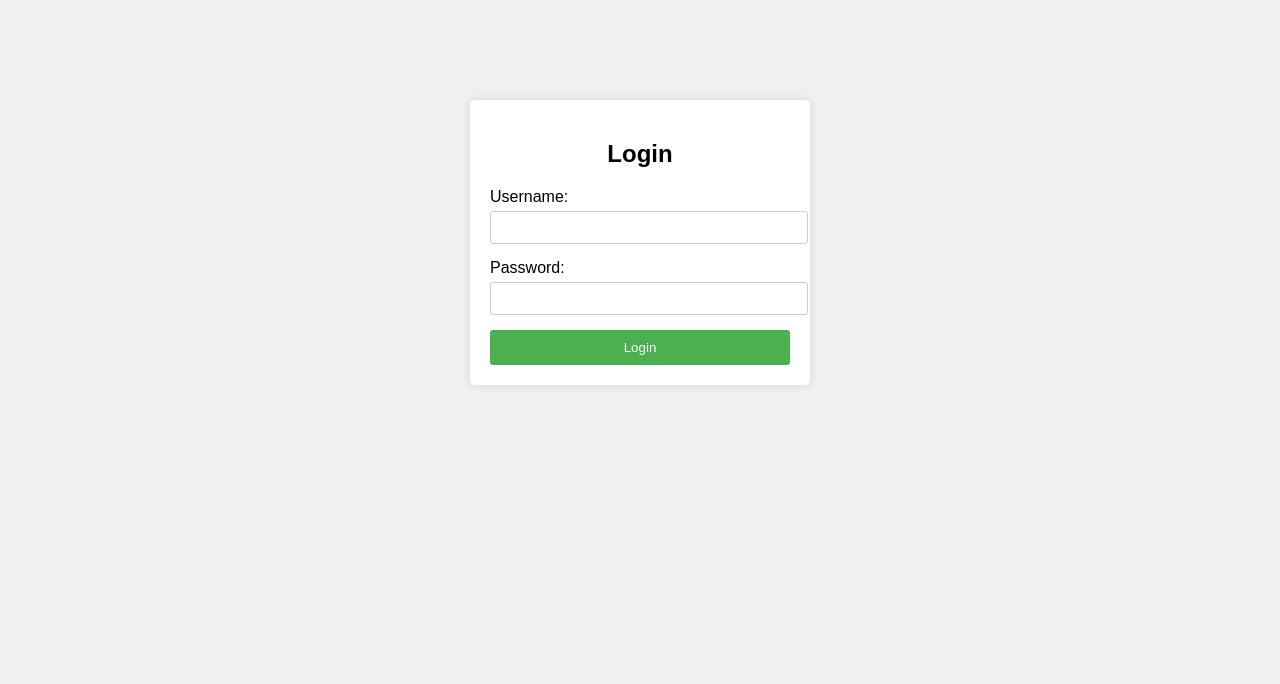
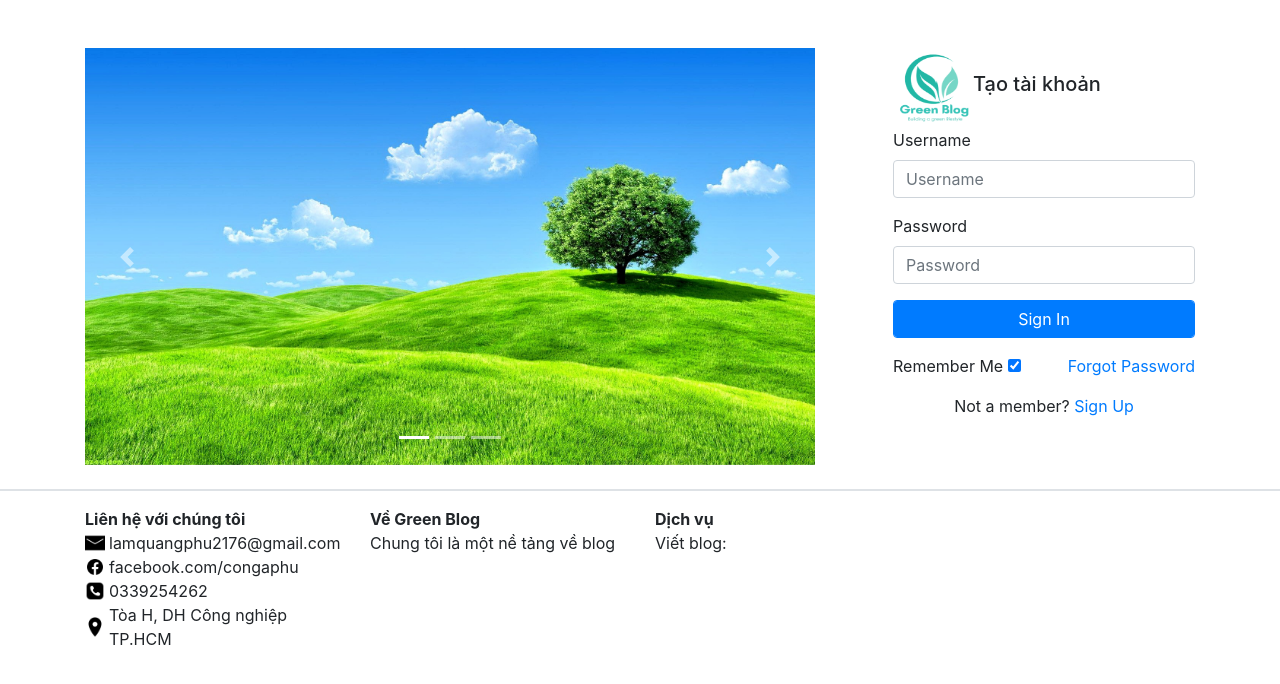
Before and after one commit to taitruong256/BlogsManagementApp, a Django app: page /login/ in a window 1280 px wide. Shown: the top 684 px of the page. Run offline with Django 4.2, Linux system fonts and the light colour scheme; some libraries are stand-ins or nearby versions.

Commit message:
update: login,logout

```diff
--- a/src/blog/urls.py
+++ b/src/blog/urls.py
@@ -16,14 +16,18 @@ Including another URLconf
 """
 from django.contrib import admin
 from django.urls import path, include
+from django.contrib.auth import views as auth_views
 from homepage import views as home
 from login import views as login
 from register import views as register
 
 urlpatterns = [
     path("admin/", admin.site.urls),
+    # path("accounts/", include("django.contrib.auth.urls")),
     path("", home.get_home, name='home'),
-    path("login/", login.get_login, name="login"),
+    # path("login/", login.get_login, name="login"),
+    path('login/', auth_views.LoginView.as_view(template_name='login/login.html'), name='login'),
+    path('logout/', auth_views.LogoutView.as_view(next_page='login'), name='logout'),
     path("register/", register.get_register, name="register"),
     path('api/', include('api.urls')),
 ]
--- a/src/homepage/templates/base.html
+++ b/src/homepage/templates/base.html
@@ -1,13 +1,18 @@
-{% load static %}
 <!DOCTYPE html>
 <html lang="en">
-    <head>
-        <meta charset="UTF-8">
-        <title>Blog Home Page</title>
-        <link rel="stylesheet" href="{% static 'css/style.css' %}" />
-        <script src="{% static 'js/index.js' %}"></script>
-    </head>
-    <body>
-        {% block content %} {% endblock %}
-    </body>
+  <head>
+    <meta charset="UTF-8" />
+    <title>Green Blog</title>
+    <link rel="stylesheet" href="https://cdn.jsdelivr.net/npm/bootstrap@4.0.0/dist/css/bootstrap.min.css" integrity="sha384-Gn5384xqQ1aoWXA+058RXPxPg6fy4IWvTNh0E263XmFcJlSAwiGgFAW/dAiS6JXm" crossorigin="anonymous">
+
+
+    <!-- Latest compiled JavaScript -->
+    <script src="https://code.jquery.com/jquery-3.2.1.slim.min.js" integrity="sha384-KJ3o2DKtIkvYIK3UENzmM7KCkRr/rE9/Qpg6aAZGJwFDMVNA/GpGFF93hXpG5KkN" crossorigin="anonymous"></script>
+    <script src="https://cdn.jsdelivr.net/npm/popper.js@1.12.9/dist/umd/popper.min.js" integrity="sha384-ApNbgh9B+Y1QKtv3Rn7W3mgPxhU9K/ScQsAP7hUibX39j7fakFPskvXusvfa0b4Q" crossorigin="anonymous"></script>
+    <script src="https://cdn.jsdelivr.net/npm/bootstrap@4.0.0/dist/js/bootstrap.min.js" integrity="sha384-JZR6Spejh4U02d8jOt6vLEHfe/JQGiRRSQQxSfFWpi1MquVdAyjUar5+76PVCmYl" crossorigin="anonymous"></script>
+    {% block css_file %} {% endblock css_file %}
+  </head>
+  <body>
+    {% block content %} {% endblock %}
+  </body>
 </html>
--- a/src/login/static/css/login.css
+++ /dev/null
@@ -1,51 +0,0 @@
-body {
-    font-family: Arial, sans-serif;
-    background-color: #f0f0f0;
-    margin: 0;
-    padding: 0;
-}
-
-.login-container {
-    width: 300px;
-    margin: 100px auto;
-    background-color: #fff;
-    padding: 20px;
-    border-radius: 5px;
-    box-shadow: 0 0 10px rgba(0, 0, 0, 0.1);
-}
-
-h2 {
-    text-align: center;
-    margin-bottom: 20px;
-}
-
-.input-group {
-    margin-bottom: 15px;
-}
-
-.input-group label {
-    display: block;
-    margin-bottom: 5px;
-}
-
-.input-group input {
-    width: 100%;
-    padding: 8px;
-    border-radius: 3px;
-    border: 1px solid #ccc;
-}
-
-button {
-    width: 100%;
-    padding: 10px;
-    background-color: #4CAF50;
-    color: white;
-    border: none;
-    border-radius: 3px;
-    cursor: pointer;
-    transition: background-color 0.3s ease;
-}
-
-button:hover {
-    background-color: #45a049;
-}
--- a/src/login/templates/login.html
+++ /dev/null
@@ -1,31 +0,0 @@
-
-{% load static %}
-<!DOCTYPE html>
-<html lang="en">
-    <head>
-        <meta charset="UTF-8">
-        <meta name="viewport" content="width=device-width, initial-scale=1.0">
-        <title>Login</title>
-        <link rel="stylesheet" href="{% static 'css/login.css' %}">
-        <script src="{% static 'js/login.js' %}"></script>
-    </head>
-    <body>
-
-    <div class="login-container">
-        <h2>Login</h2>
-        <form>
-            {% csrf_token %}
-            <div class="input-group">
-                <label for="username">Username:</label>
-                <input type="text" id="username" name="username" required>
-            </div>
-            <div class="input-group">
-                <label for="password">Password:</label>
-                <input type="password" id="password" name="password" required>
-            </div>
-            <button type="button" id="loginButton">Login</button>
-        </form>
-    </div>
-
-    </body>
-</html>
--- /dev/null
+++ b/src/login/templates/login/login.html
@@ -0,0 +1,141 @@
+{% extends 'base.html'%}
+{% load static %}
+{% comment %} {% block css_file %}
+<link rel="stylesheet" href={% static "login/css/login.css" %}>
+{% endblock css_file%} {% endcomment %}
+{% block content %}
+
+  <div class="container">
+    <div class="row justify-content-center mt-5">
+
+      <div id="carouselExampleIndicators" class="carousel slide col-lg-8" data-ride="carousel">
+        <ol class="carousel-indicators">
+          <li data-target="#carouselExampleIndicators" data-slide-to="0" class="active"></li>
+          <li data-target="#carouselExampleIndicators" data-slide-to="1"></li>
+          <li data-target="#carouselExampleIndicators" data-slide-to="2"></li>
+        </ol>
+        <div class="carousel-inner">
+          <div class="carousel-item active">
+
+            <img class="d-block w-100 " height ="417" src="{% static 'login\img\hinh-nen-thien-nhien-phong-canh-dep-4_043141001.jpg' %}" alt="First slide">
+          </div>
+          <div class="carousel-item">
+            <img class="d-block w-100"  height ="417" src="{% static 'login\img\nen.png' %}" alt="Second slide">
+          </div>
+          <div class="carousel-item">
+            <img class="d-block w-100"  height ="417" src="{% static 'login\img\hinh-nen-thien-nhien-phong-canh-dep-4_043141001.jpg' %}" alt="Third slide">
+          </div>
+        </div>
+        <a class="carousel-control-prev" href="#carouselExampleIndicators" role="button" data-slide="prev">
+          <span class="carousel-control-prev-icon" aria-hidden="true"></span>
+          <span class="sr-only">Previous</span>
+        </a>
+        <a class="carousel-control-next" href="#carouselExampleIndicators" role="button" data-slide="next">
+          <span class="carousel-control-next-icon" aria-hidden="true"></span>
+          <span class="sr-only">Next</span>
+        </a>
+      </div>
+
+
+
+
+
+      <div class="login-wrap col-lg-4">
+        <div class="ml-5">
+        <div class="d-flex">
+          <div class="w-100 d-flex align-items-center">
+            <img src="{% static "login/img/dery_fun 1.png" %}" alt="Mô tả hình ảnh" width="80" height="80">
+            <h5>Tạo tài khoản</h5>
+          </div>
+        </div>
+        <form action="{%url 'login' %}" method = "post" class="signin-form">
+          {% csrf_token %}
+          <div class="form-group mb-3">
+            <label class="label" for="name">Username</label>
+            <input
+              type="text"
+              class="form-control"
+              placeholder="Username"
+              required
+            />
+          </div>
+          <div class="form-group mb-3">
+            <label class="label" for="password">Password</label>
+            <input
+              type="password"
+              class="form-control"
+              placeholder="Password"
+              required
+            />
+          </div>
+          <div class="form-group">
+            <button
+              type="submit"
+              class="form-control btn btn-primary rounded submit px-3"
+            >
+              Sign In
+            </button>
+          </div>
+          <div class="form-group d-md-flex">
+            <div class="w-50 text-left">
+              <label class="checkbox-wrap checkbox-primary mb-0"
+                >Remember Me
+                <input type="checkbox" checked />
+                <span class="checkmark"></span>
+              </label>
+            </div>
+            <div class="w-50 text-md-right">
+              <a href="#">Forgot Password</a>
+            </div>
+          </div>
+        </form>
+        <p class="text-center">
+          Not a member? <a data-toggle="tab" href="#signup">Sign Up</a>
+        </p>
+      </div>
+
+    </div>
+
+    </div>
+
+
+  </div>
+  <div class="border mt-4"></div>
+  <div class="container pt-3">
+    <div class="row justify-content-center">
+      <div class = "col-3">
+        <b> Liên hệ với chúng tôi </b>
+        <div class = "d-flex align-items-center">
+          <img src="{% static "login/img/icons8-mail-50.png" %}" alt="Mô tả hình ảnh" width="20" height="20">
+          <p class = "m-0 ml-1"> lamquangphu2176@gmail.com</p>
+
+        </div>
+        <div class = "d-flex align-items-center">
+          <img src="{% static "login/img/icons8-facebook-30.png" %}" alt="Mô tả hình ảnh" width="20" height="20">
+          <p class="m-0 ml-1"> facebook.com/congaphu </p>
+        </div>
+        <div class = "d-flex align-items-center">
+          <img src="{% static "login/img/icons8-phone-50.png" %}" alt="Mô tả hình ảnh" width="20" height="20">
+          <p class="m-0 ml-1"> 0339254262 </p>
+        </div>
+        <div class = "d-flex align-items-center">
+          <img src="{% static "login/img/icons8-location-50.png" %}" alt="Mô tả hình ảnh" width="20" height="20">
+          <p class="m-0 ml-1"> Tòa H, DH Công nghiệp TP.HCM</p>
+        </div>
+
+
+
+      </div>
+      <div class = "col-3">
+        <b>Về Green Blog</b>
+        <p class="m-0">Chung tôi là một nề tảng về blog</p>
+      </div>
+      <div class = "col-6">
+        <b>Dịch vụ</b>
+        <p class="m-0">Viết blog:</p>
+      </div>
+    </div>
+  </div>
+
+
+{% endblock content %}
```
Also changed, not shown: src/blog/settings.py (+5 -2 lines), src/homepage/templates/index.html (+10 -8 lines), src/login/static/login/css/login.css (added), src/login/static/login/img/dery_fun 1.png (added), src/login/static/login/img/hinh-nen-thien-nhien-phong-canh-dep-4_043141001.jpg (added), src/login/static/login/img/icons8-facebook-30.png (added), src/login/static/login/img/icons8-location-50.png (added), src/login/static/login/img/icons8-mail-50.png (added), src/login/static/login/img/icons8-phone-50.png (added), src/login/static/login/img/nen.png (added), src/login/static/login/js/login.js (renamed from src/login/static/js/login.js).
